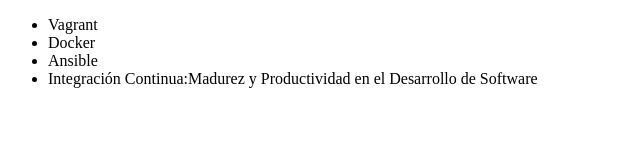
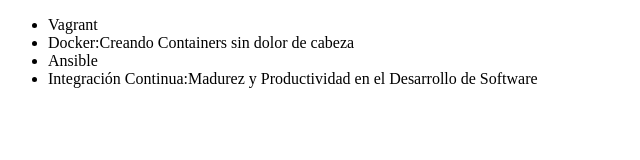
Before and after one commit to RebeVR/alura-git, a plain HTML site: page index.html in a window 1280 px wide. Shown: the whole page, without its empty margins (0-640 px from the left). Drawn offline with Linux system fonts and the light colour scheme.

Commit message:
corrigiendo el nombre del curso de docker

```diff
--- a/index.html
+++ b/index.html
@@ -7,7 +7,7 @@
     <body>
         <ul>
             <li>Vagrant</li>
-            <li>Docker</li>
+            <li>Docker:Creando Containers sin dolor de cabeza</li>
             <li>Ansible</li>
             <li>Integración Continua:Madurez y Productividad en el Desarrollo de Software</li>
         </ul>
```
